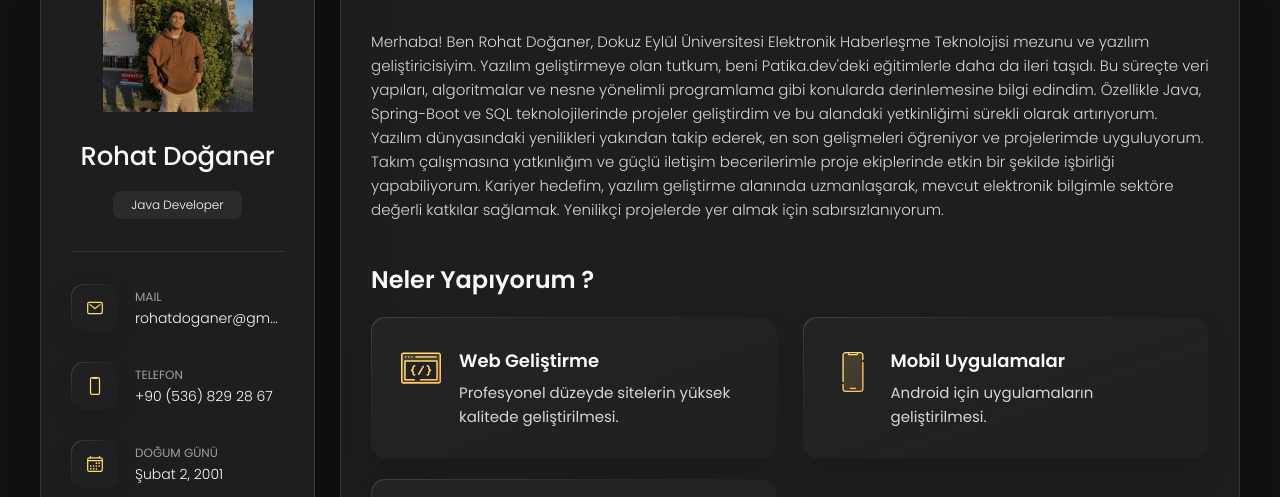
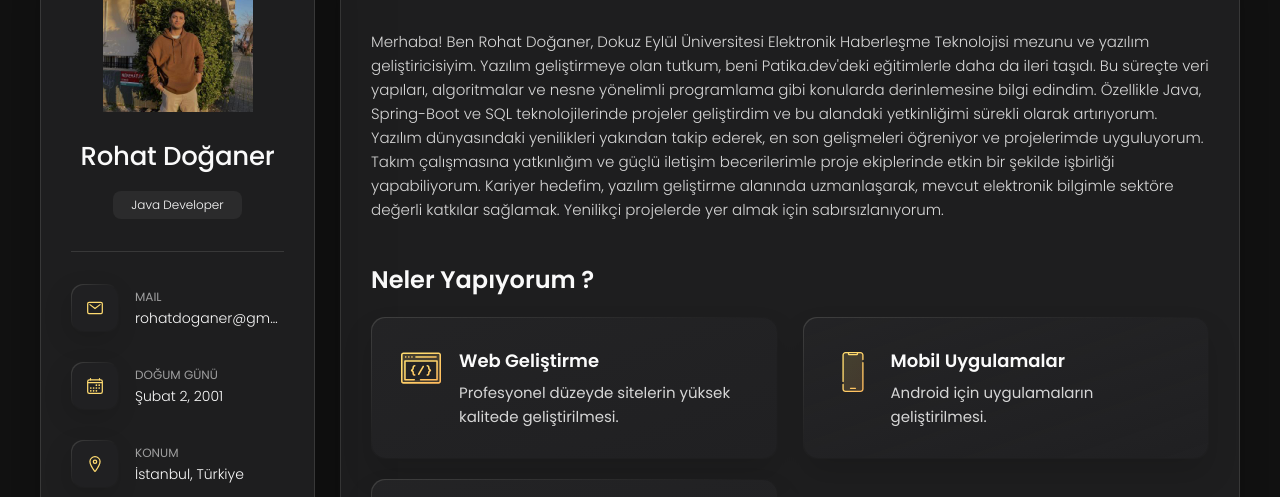
Before and after one commit to rohatdgnr/PortfoliosWebSite, a plain HTML site: page rohatdoganerport/index.html in a window 1280 px wide. Shown: the part 159-656 px from the top of the page. Drawn offline with nearby package versions, Linux system fonts and the light colour scheme.

Commit message:
Modified index.html

```diff
--- a/rohatdoganerport/index.html
+++ b/rohatdoganerport/index.html
@@ -79,19 +79,6 @@
 
           </li>
 
-          <li class="contact-item">
-
-            <div class="icon-box">
-              <ion-icon name="phone-portrait-outline"></ion-icon>
-            </div>
-
-            <div class="contact-info">
-              <p class="contact-title">Telefon</p>
-
-              <a href="tel:+12133522795" class="contact-link">+90 (536) 829 28 67</a>
-            </div>
-
-          </li>
 
           <li class="contact-item">
 
```
